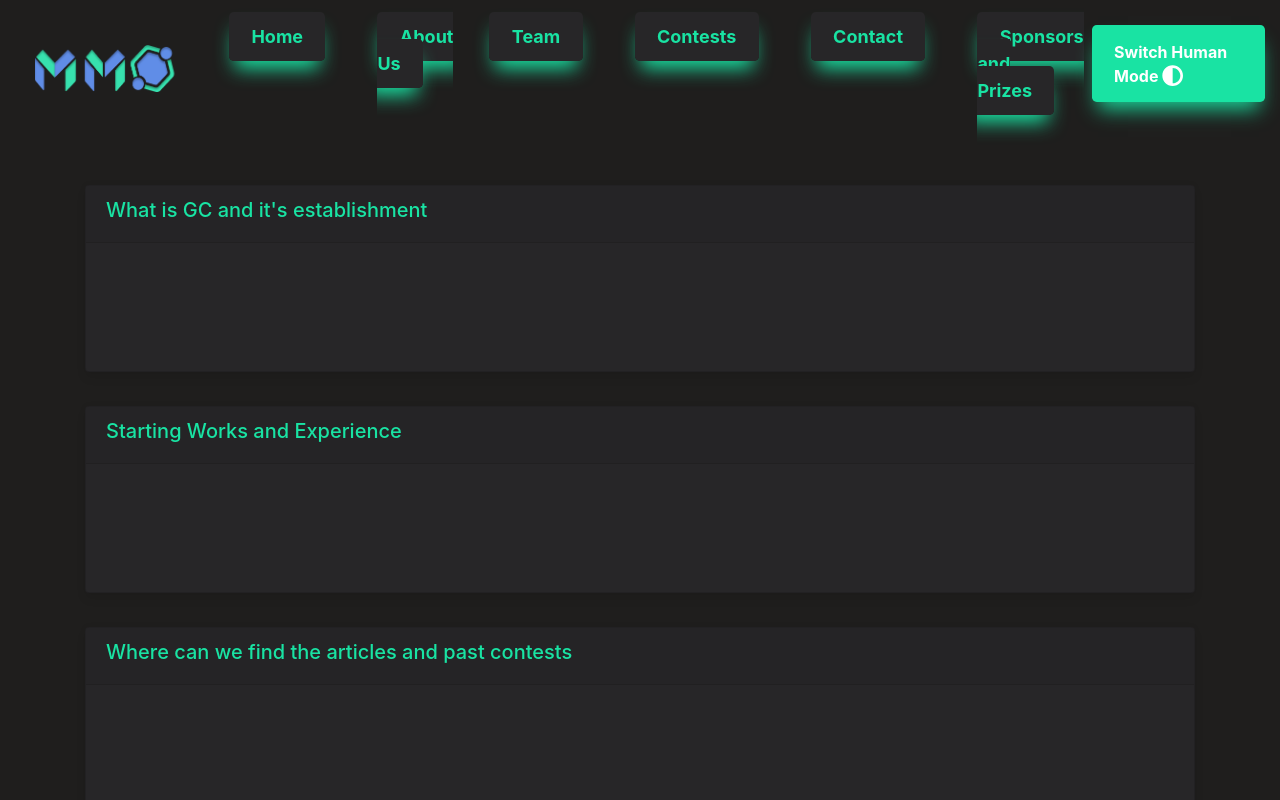
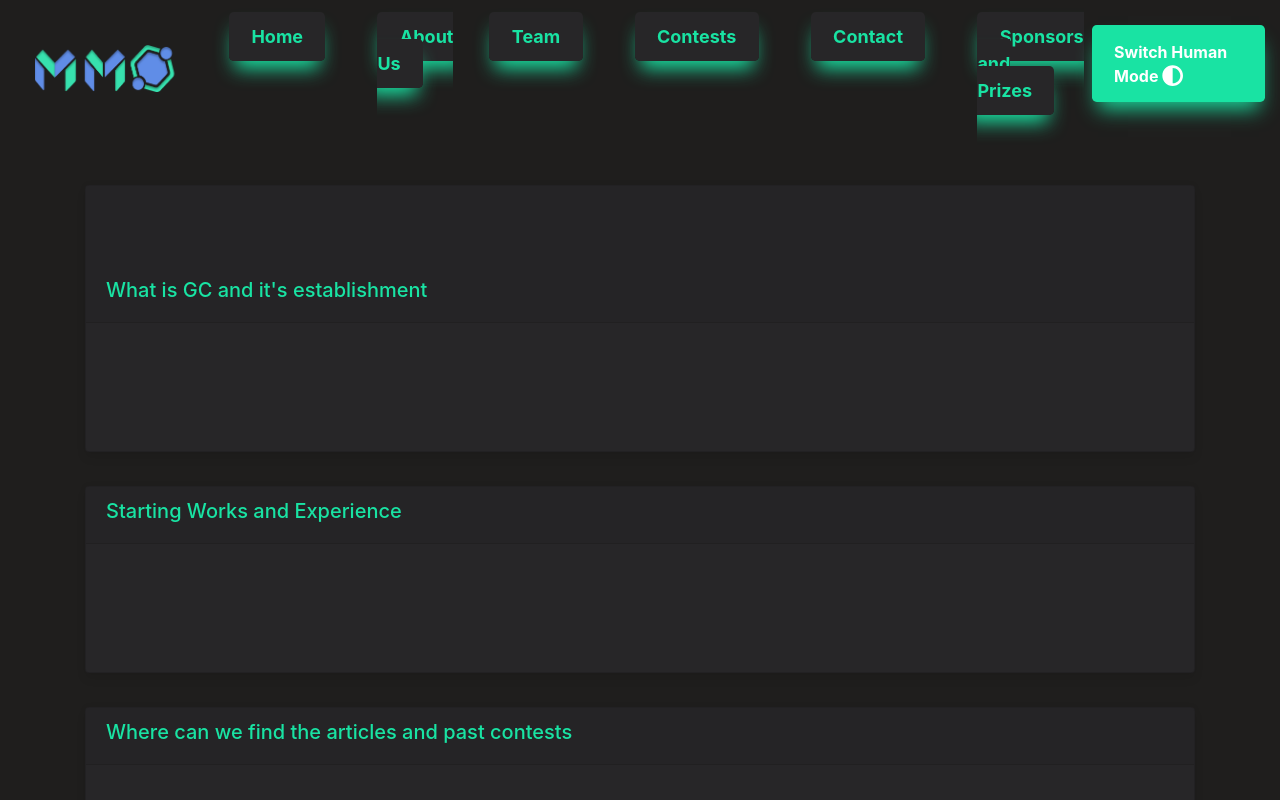
Before and after one commit to gaussiancurvolympiads/gaussiancurv, a React (Create React App) app: page /anonymous in a window 1280 px wide. Shown: the top 800 px of the page. Built offline with nearby package versions, Linux system fonts and the light colour scheme.

Commit message:
Update About.jsx

```diff
--- a/src/components/About.jsx
+++ b/src/components/About.jsx
@@ -102,7 +102,7 @@ const About = ({ darkMode }) => {
             <Col lg={12} align='left'>
                <Card className="skill-nbcard">
 
-                    <Card.Header><div class= "lead"><h5>What is GC and it's establishment </h5></div></Card.Header>      <Card.Body>
+                    <Card.Header><div className="display-3 hello"><h5>What is GC and it's establishment </h5></div></Card.Header>      <Card.Body>
                      <Card.Text align="left" class={darkMode? "text-secondary" : "text-light"}>
 <br></br>
 <br></br>
```
